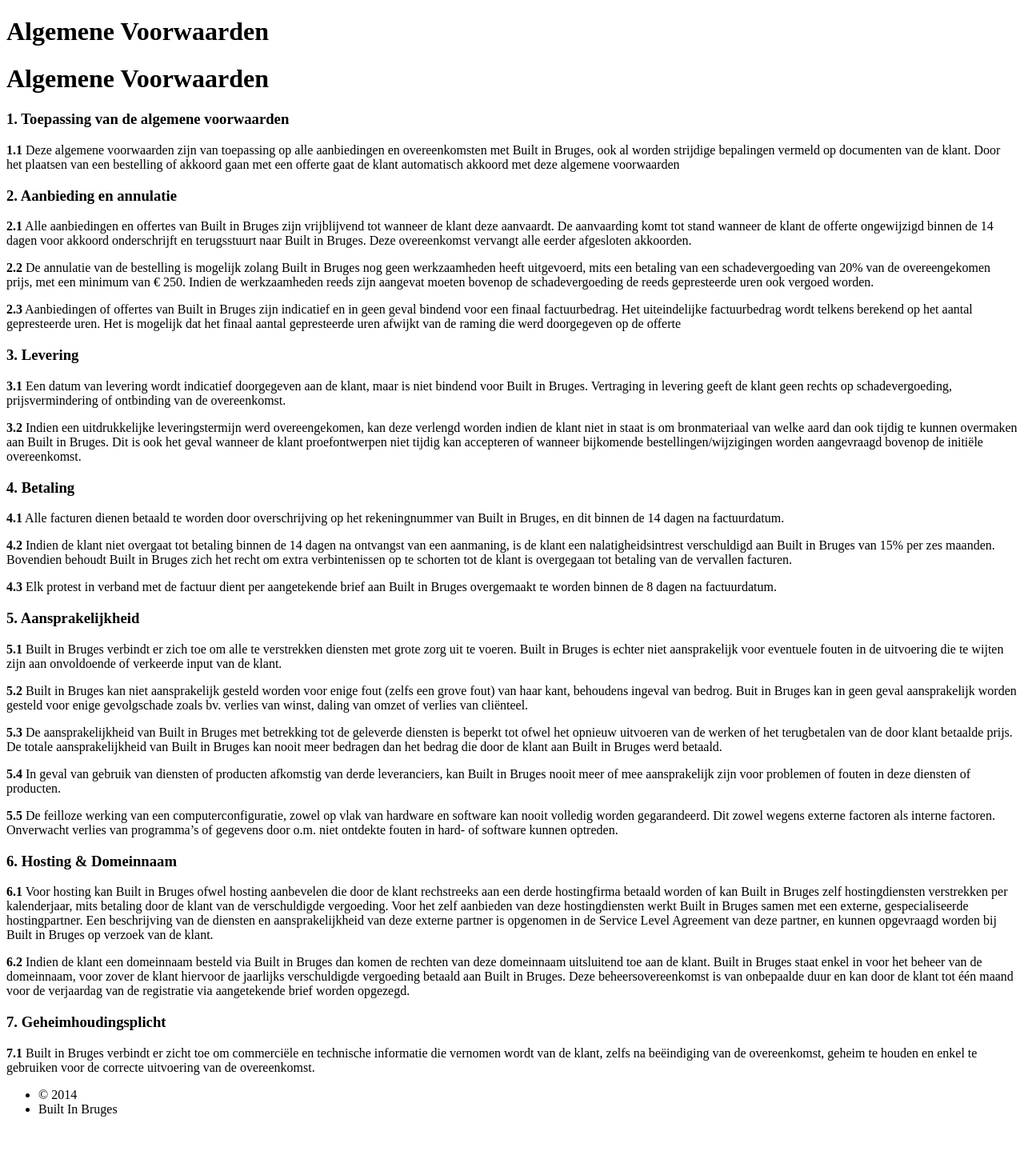
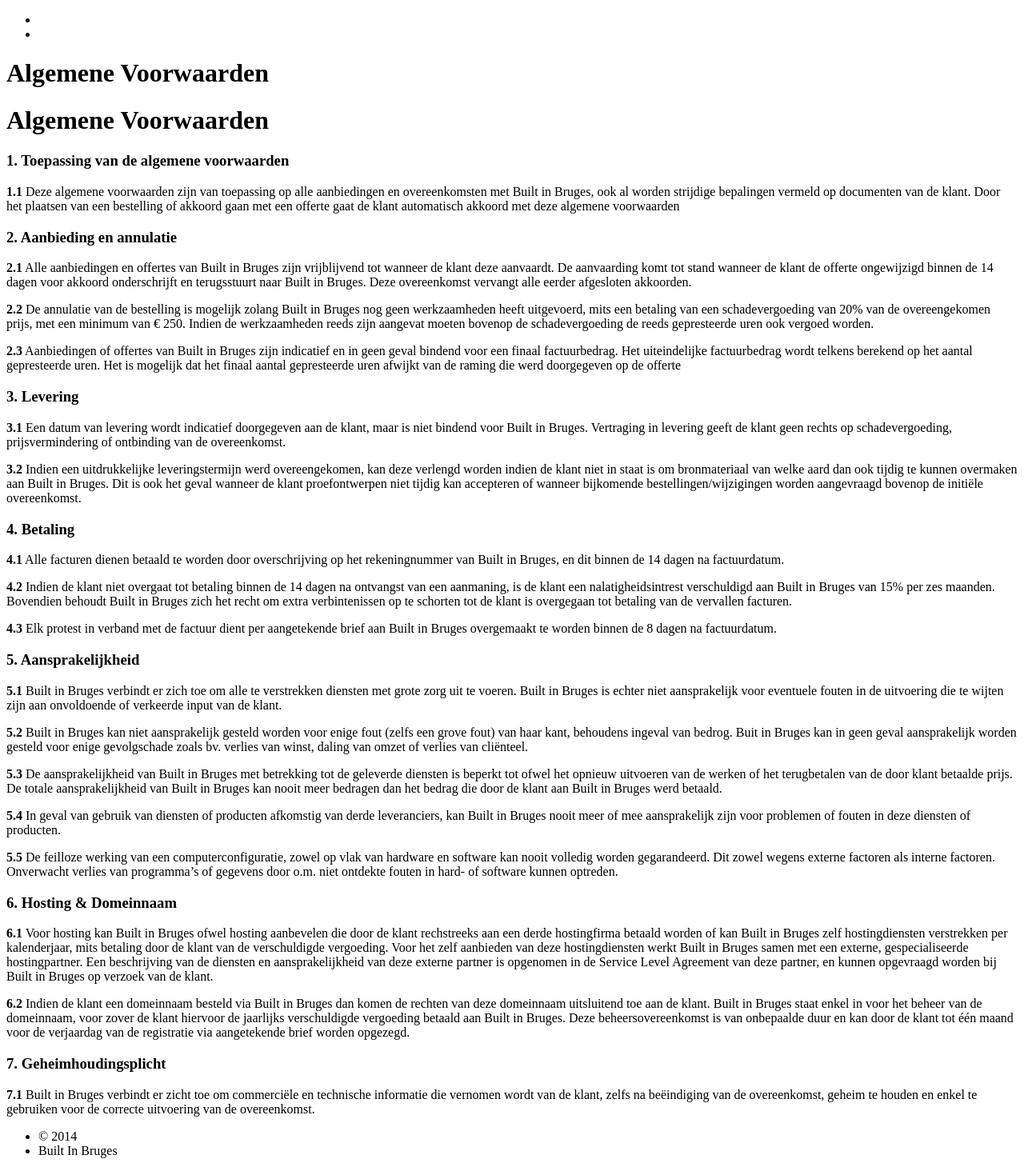
Before and after one commit to builtinbruges/builtinbruges.com, a Jekyll site: the page built from algemene-voorwaarden.md, in a window 1280 px wide. Shown: the part 208-1672 px from the top of the page at 80% size. Built offline with Jekyll 4.4.1, drawn with Linux system fonts in a browser that asks for light colours; nearby versions of some CDN libraries; Markdown is read by kramdown in place of the engine named in the settings; before the commit the page ends 1620 px from its top, so only the background shows below that.

Commit message:
Navigation to blog

```diff
--- a/_includes/header.html
+++ b/_includes/header.html
@@ -1,3 +1,8 @@
 <header>
-	<a href="/"><em class="icon-home"></em></a>
+	<nav>
+		<ul>
+			<li><a href="/"><em class="icon-home"></em></a></li>
+			<li><a href="/blog.html"><em class="icon-feather"></em></a></li>
+		</ul>
+	</nav>
 </header>
--- a/assets/css/_general.css.sass
+++ b/assets/css/_general.css.sass
@@ -69,6 +69,12 @@ header
   font-weight: 200
   font-size: 20px
 
+nav
+  ul
+    li
+      display: block
+      margin: 0 0 20px
+
 @media screen and (max-width: 600px)
   header
     position: static
```
